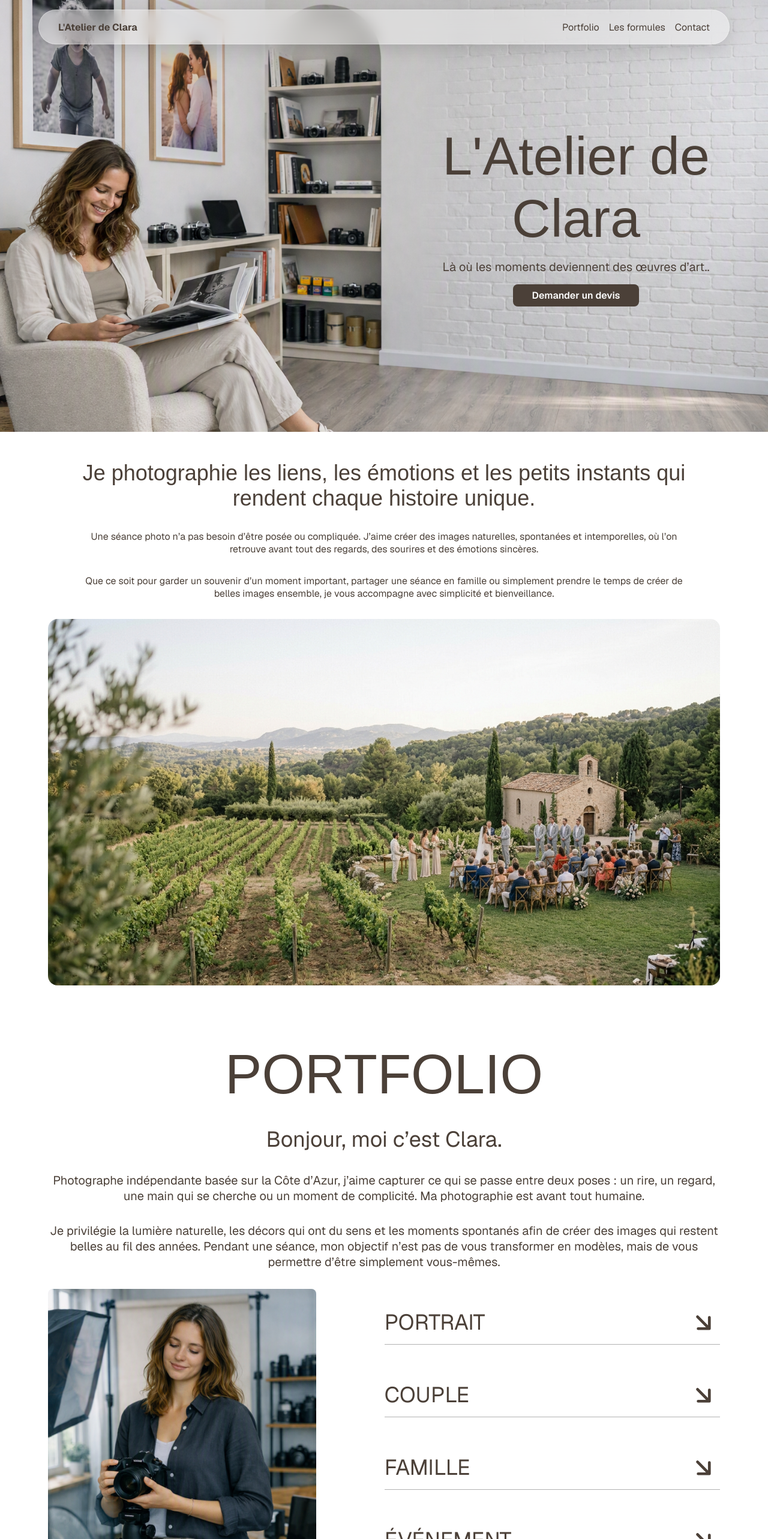
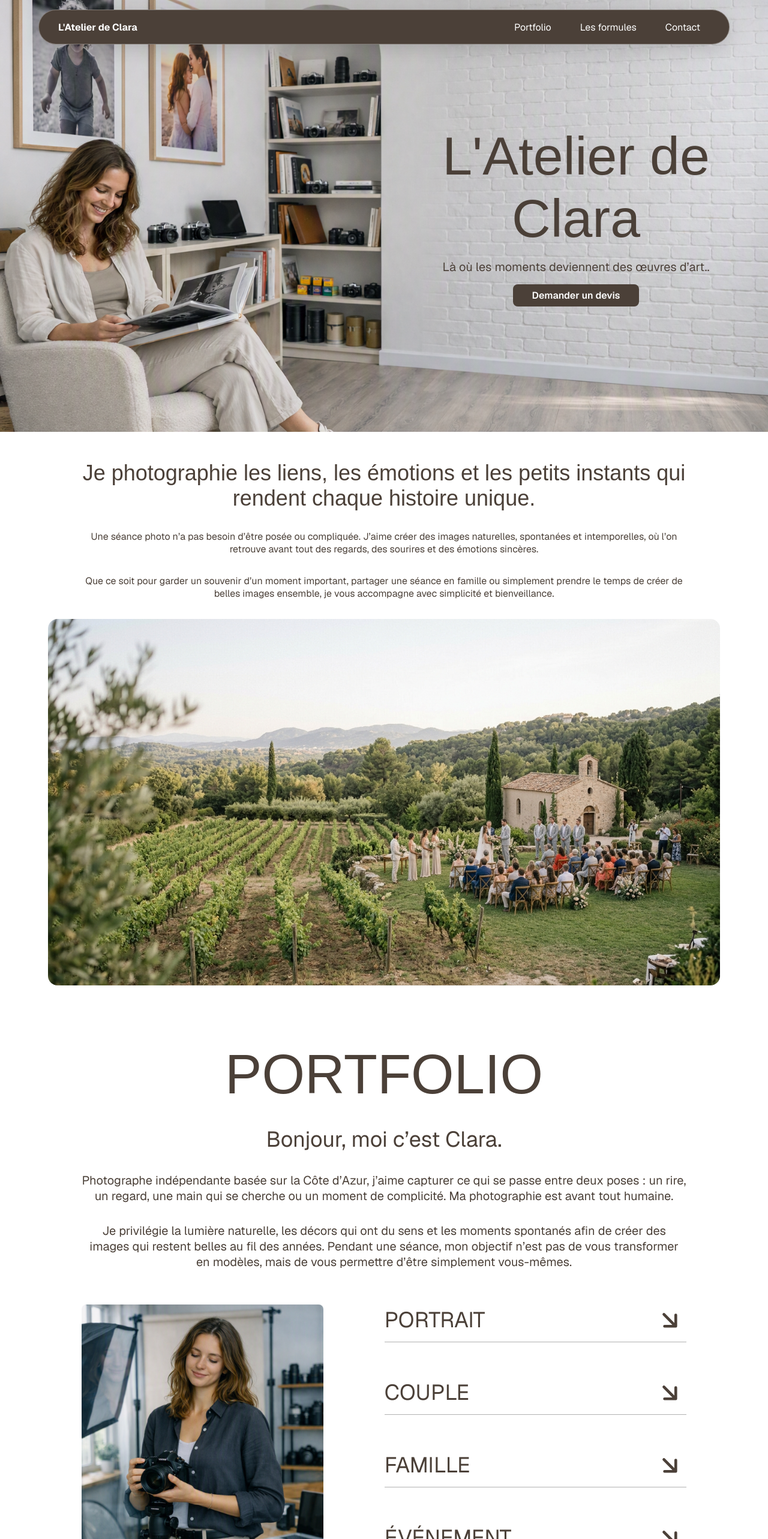
Before and after one commit to jorge-santoss/landingpage-clara, a Next.js app: page / in a window 1280 px wide. Shown: the top 2566 px of the page at 60% size. Built offline with nearby package versions, Linux system fonts and the light colour scheme; a web font is replaced by a local one.

Commit message:
feat: enhance layout with new container classes and adjust grid settings for responsiveness

```diff
--- a/app/globals.css
+++ b/app/globals.css
@@ -75,6 +75,14 @@ svg {
     padding-inline: var(--space-md);
 }
 
+.container--narrow {
+    max-width: 65rem;
+}
+
+.container--wide {
+    max-width: 80rem;
+}
+
 /* -----------               RGAA focus outline              ----------- */
 
 :focus-visible {
--- a/components/Header/Header.module.css
+++ b/components/Header/Header.module.css
@@ -13,8 +13,8 @@
     align-items: center;
     justify-content: space-between;
     gap: var(--space-sm) var(--space-md);
-    background: rgba(255, 255, 255, 0.4);
-    backdrop-filter: blur(12px);
+    background: var(--color-primary);
+    /* backdrop-filter: blur(12px); */
     border: 1px solid rgba(255, 255, 255, 0.3);
     box-shadow: 0 8px 32px rgba(0, 0, 0, 0.15);
     border-radius: 5rem;
@@ -25,7 +25,7 @@
 
 .brand {
     font-weight: 700;
-    color: var(--color-text);
+    color: var(--color-background);
     text-decoration: none;
 }
 
@@ -38,12 +38,17 @@
 }
 
 .links a {
-    color: var(--color-text);
+    color: var(--color-background);
     text-decoration: none;
+    padding: var(--space-xs) var(--space-md);
+    border-radius: 5rem;
+    transition: background 0.3s ease-in-out;
 }
 
 .links a:hover {
+     background: var(--color-background);
     color: var(--color-primary);
+    font-weight: 600;
 }
 
 .logo {
--- a/components/Portfolio/Portfolio.tsx
+++ b/components/Portfolio/Portfolio.tsx
@@ -3,7 +3,7 @@ import styles from "./Portfolio.module.css";
 
 export default function Portfolio() {
     return (
-        <section className={`${styles.portfolio} container`} id="portfolio" aria-labelledby="portfolio-title">
+        <section className={`${styles.portfolio} container container--narrow`} id="portfolio" aria-labelledby="portfolio-title">
             <h2 className={styles.title} id="portfolio-title">{site.portfolio.title}</h2>
             <p className={styles.subtitle}>{site.portfolio.subtitle}</p>
             <p className={styles.introduction}>{site.portfolio.introduction}</p>
--- a/components/SocialProof/SocialProof.module.css
+++ b/components/SocialProof/SocialProof.module.css
@@ -11,7 +11,7 @@
 .items {
     display: grid;
     gap: var(--space-md);
-    grid-template-columns: repeat(auto-fit, minmax(18rem, 1fr));
+    grid-template-columns: repeat(auto-fit, minmax(14rem, 1fr));
     /* max-width: 48rem;
     margin-inline: auto; */
 }
--- a/components/Solution/Solution.module.css
+++ b/components/Solution/Solution.module.css
@@ -26,7 +26,7 @@
     padding-inline-start: 0;
     display: grid;
     gap: var(--space-md);
-    grid-template-columns: repeat(auto-fit, minmax(30rem, 1fr));
+    grid-template-columns: repeat(auto-fit, minmax(20rem, 1fr));
     align-items: stretch;
 }
 
--- a/components/Solution/Solution.tsx
+++ b/components/Solution/Solution.tsx
@@ -3,7 +3,7 @@ import styles from "./Solution.module.css";
 
 export default function Solution() {
     return (
-        <section className={`${styles.solution} container`} id="solution" aria-labelledby="solution-title">
+        <section className={`${styles.solution} container container--wide`} id="solution" aria-labelledby="solution-title">
             <h2 className={styles.title} id="solution-title">{site.solution.title}</h2>
             <p className={styles.subtitle}>{site.solution.subtitle}</p>
             <p className={styles.introduction}>{site.solution.introduction}</p>
```
